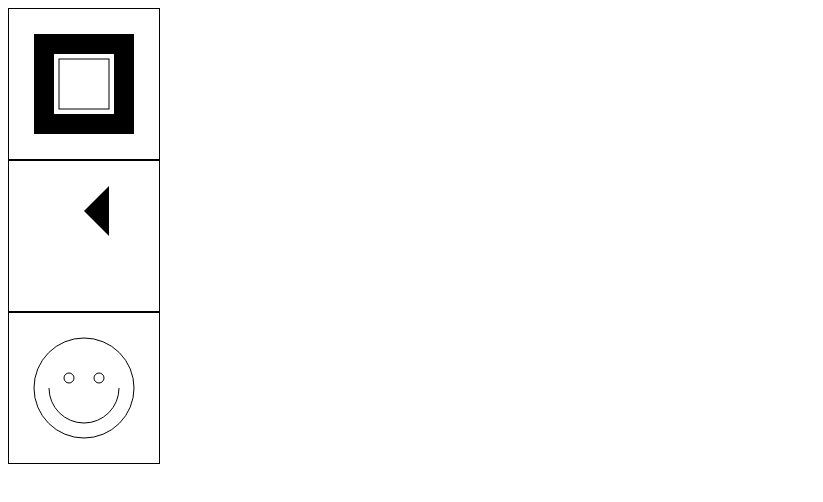
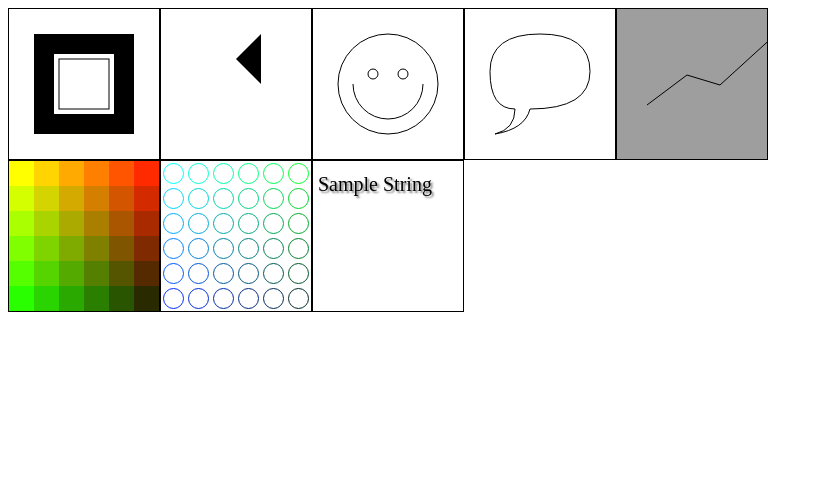
Before and after one commit to 1100137221/Canvas, a plain HTML site: page index.html in a window 1280 px wide. Shown: the whole page, without its empty margins (0-823 px from the left). Drawn offline with Linux system fonts and the light colour scheme.

Commit message:
pratice canvas api

```diff
--- a/index.html
+++ b/index.html
@@ -7,6 +7,11 @@
         drawRect();
         drawTriangle();
         drawSmile();
+        drawMessageBox();
+        drawImage();
+        drawPainter();
+        drawActColor();
+        drawfont();
       }
       //畫矩形
       function drawRect(){
@@ -55,10 +60,82 @@
                 ctx.arc(60,65,5,0,Math.PI*2,true);  // Left eye
                 ctx.moveTo(95,65);
                 ctx.arc(90,65,5,0,Math.PI*2,true);  // Right eye
+                //畫邊寬
                 ctx.stroke();
             }
       }
 
+      //畫對話寬寬
+      function drawMessageBox(){
+            var canvas = document.getElementById('CanvasMessageBox');
+            if (canvas.getContext) {
+                var ctx = canvas.getContext('2d');
+
+                // Quadratric curves example
+                ctx.beginPath();
+                ctx.moveTo(75,25);
+                ctx.quadraticCurveTo(25,25,25,62.5);
+                ctx.quadraticCurveTo(25,100,50,100);
+                ctx.quadraticCurveTo(50,120,30,125);
+                ctx.quadraticCurveTo(60,120,65,100);
+                ctx.quadraticCurveTo(125,100,125,62.5);
+                ctx.quadraticCurveTo(125,25,75,25);
+                ctx.stroke();
+            }
+      }
+      //畫圖片
+      function drawImage(){
+            var ctx = document.getElementById('CanvasImage').getContext('2d');
+            var img = new Image();
+            img.onload = function(){
+                //參數依序: 圖片檔案, x, Y
+                ctx.drawImage(img,0,0);
+                ctx.beginPath();
+                ctx.moveTo(30,96);
+                ctx.lineTo(70,66);
+                ctx.lineTo(103,76);
+                ctx.lineTo(170,15);
+                ctx.stroke();
+            };
+            img.src = 'https://mdn.mozillademos.org/files/5395/backdrop.png';
+      }
+      //畫小畫家
+      function drawPainter(){
+            var ctx = document.getElementById('CanvasPainter').getContext('2d');
+            for (var i=0;i<6;i++){
+                for (var j=0;j<6;j++){
+                    ctx.fillStyle = 'rgb(' + Math.floor(255-42.5*i) + ',' +
+                                    Math.floor(255-42.5*j) + ',0)';
+                    ctx.fillRect(j*25,i*25,25,25);
+                }
+            }
+      }
+      //畫有顏色的圓形
+      function drawActColor(){
+            var ctx = document.getElementById('canvasActColor').getContext('2d');
+            for (var i=0;i<6;i++){
+                for (var j=0;j<6;j++){
+                    ctx.strokeStyle = 'rgb(0,' + Math.floor(255-42.5*i) + ',' +
+                                    Math.floor(255-42.5*j) + ')';
+                    ctx.beginPath();
+                    ctx.arc(12.5+j*25,12.5+i*25,10,0,Math.PI*2,true);
+                    ctx.stroke();
+                }
+            }
+      }
+      //寫字
+      function drawfont(){
+            var ctx = document.getElementById('canvasText').getContext('2d');
+
+            ctx.shadowOffsetX = 2;
+            ctx.shadowOffsetY = 2;
+            ctx.shadowBlur = 2;
+            ctx.shadowColor = "rgba(0, 0, 0, 0.5)";
+
+            ctx.font = "20px Times New Roman";
+            ctx.fillStyle = "Black";
+            ctx.fillText("Sample String", 5, 30);
+      }
     </script>
     <style type="text/css">
       canvas { border: 1px solid black; }
@@ -66,13 +143,32 @@
   </head>
   <body onload="draw();">
       <div>
-          <canvas id="CanvasRect" width="150" height="150"></canvas>
+            <div style="float:left;">
+                <canvas id="CanvasRect" width="150" height="150"></canvas>
+            </div>
+            <div style="float:left;">
+                <canvas id='CanvasTriangle' width="150" height="150"></canvas>
+            </div>
+            <div style="float:left;">
+                <canvas id='CanvasSmile' width="150" height="150"></canvas>
+            </div>
+            <div style="float:left;">
+                <canvas id='CanvasMessageBox' width="150" height="150"></canvas>
+            </div>
+            <div style="float:left;">
+                <canvas id='CanvasImage' width="150" height="150"></canvas>
+            </div>
       </div>
-      <div>
-          <canvas id='CanvasTriangle' width="150" height="150"></canvas>
-      </div>
-      <div>
-          <canvas id='CanvasSmile' width="150" height="150"></canvas>
+      <div style="clear:both;">
+          <div style="float:left;">
+                <canvas id='CanvasPainter' width="150" height="150"></canvas>
+           </div>
+           <div style="float:left;">
+                <canvas id='canvasActColor' width="150" height="150"></canvas>
+           </div>
+           <div style="float:left;">
+                <canvas id='canvasText' width="150" height="150"></canvas>
+           </div>
       </div>
   </body>
 </html>
```
